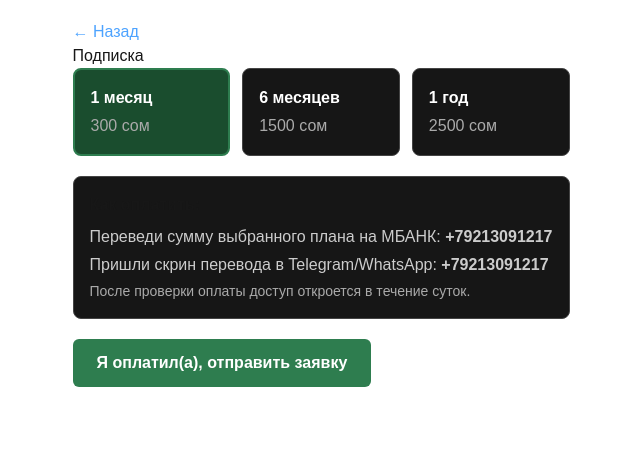
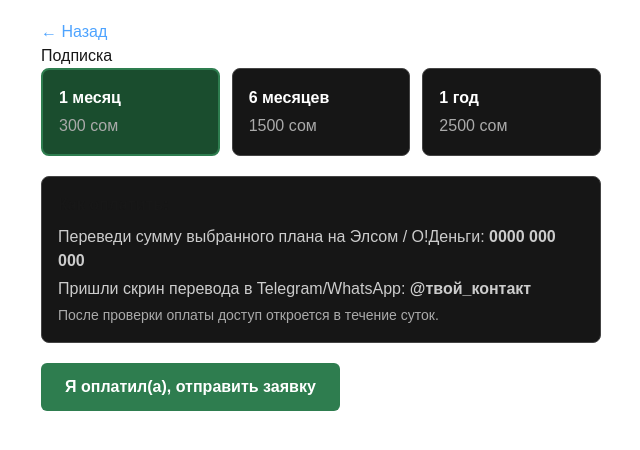
Before and after one commit to almash591-sudo/mediktest-kg, a Next.js app: page /subscribe in a window 1280 px wide. Shown: the top 450 px of the page, without its empty margins (319-959 px from the left). Built offline with nearby package versions, Linux system fonts and the light colour scheme.

Commit message:
Update page.tsx

```diff
--- a/app/subscribe/page.tsx
+++ b/app/subscribe/page.tsx
@@ -86,10 +86,10 @@ export default function SubscribePage() {
       >
         <p style={{ fontWeight: 'bold', marginBottom: '8px' }}>Как оплатить:</p>
         <p style={{ color: '#ccc', marginBottom: '4px' }}>
-          Переведи сумму выбранного плана на МБАНК: <b>+79213091217</b>
+          Переведи сумму выбранного плана на Элсом / О!Деньги: <b>0000 000 000</b>
         </p>
         <p style={{ color: '#ccc', marginBottom: '4px' }}>
-          Пришли скрин перевода в Telegram/WhatsApp: <b>+79213091217</b>
+          Пришли скрин перевода в Telegram/WhatsApp: <b>@твой_контакт</b>
         </p>
         <p style={{ color: '#aaa', fontSize: '14px' }}>
           После проверки оплаты доступ откроется в течение суток.
```
